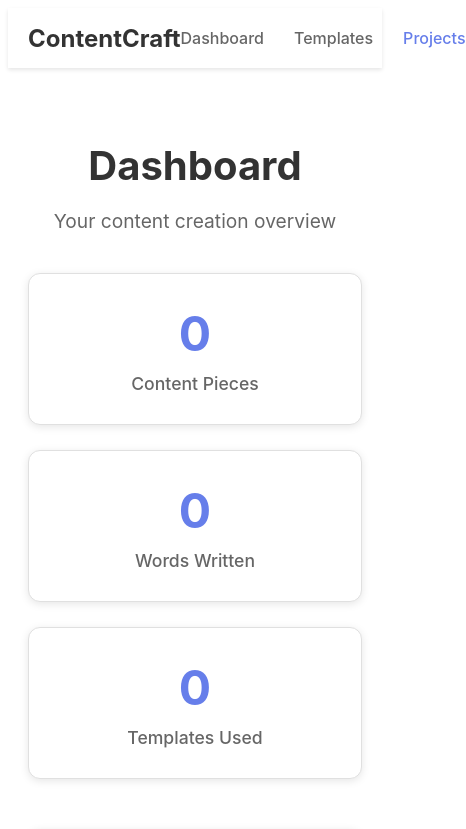
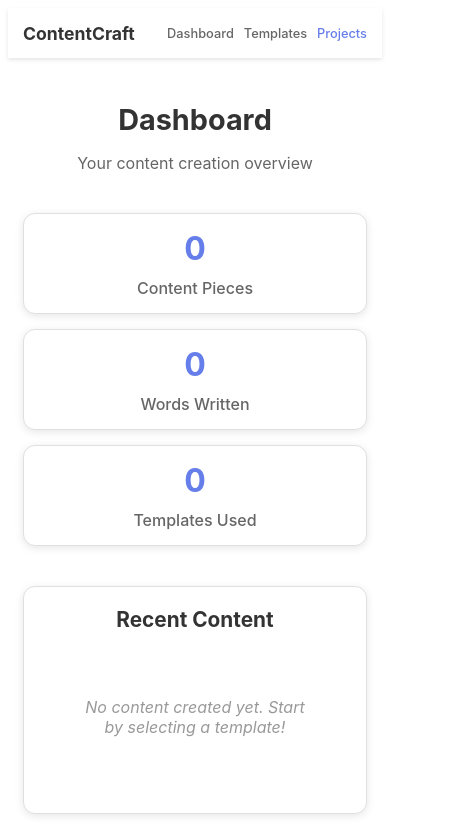
Before and after one commit to AshworthETH/ContentCraft, a React (Create React App) app: page /projects in a window 390 px wide. Shown: the top 829 px of the page, 466 px wide, since content can reach past the window. Built offline with nearby package versions, Linux system fonts and the light colour scheme.

Commit message:
responsive design for mobile devices

```diff
--- a/src/App.css
+++ b/src/App.css
@@ -32,3 +32,47 @@
   max-width: 600px;
   margin: 0 auto;
 }
+
+@media (max-width: 768px) {
+  .App-header {
+    padding: 30px 15px;
+  }
+
+  .App-header h1 {
+    font-size: 2rem;
+  }
+
+  .hero-section {
+    padding: 40px 15px;
+  }
+
+  .hero-section h2 {
+    font-size: 1.6rem;
+  }
+
+  .hero-section p {
+    font-size: 1rem;
+  }
+}
+
+@media (max-width: 480px) {
+  .App-header h1 {
+    font-size: 1.8rem;
+  }
+
+  .App-header p {
+    font-size: 1rem;
+  }
+
+  .hero-section {
+    padding: 30px 15px;
+  }
+
+  .hero-section h2 {
+    font-size: 1.4rem;
+  }
+
+  .hero-section p {
+    font-size: 0.9rem;
+  }
+}
--- a/src/components/ContentEditor.css
+++ b/src/components/ContentEditor.css
@@ -92,3 +92,60 @@
   color: #666;
   font-size: 0.9rem;
 }
+
+@media (max-width: 768px) {
+  .content-editor {
+    margin: 15px;
+    height: 500px;
+  }
+
+  .editor-header {
+    padding: 15px;
+    flex-direction: column;
+    gap: 15px;
+    align-items: stretch;
+  }
+
+  .title-input {
+    margin-right: 0;
+    margin-bottom: 10px;
+  }
+
+  .editor-actions {
+    justify-content: center;
+  }
+
+  .editor-body {
+    padding: 15px;
+  }
+
+  .content-textarea {
+    font-size: 13px;
+  }
+
+  .editor-footer {
+    padding: 12px 15px;
+  }
+}
+
+@media (max-width: 480px) {
+  .content-editor {
+    margin: 10px;
+    height: 450px;
+    border-radius: 6px;
+  }
+
+  .editor-header {
+    padding: 12px;
+  }
+
+  .btn-primary,
+  .btn-secondary {
+    padding: 8px 16px;
+    font-size: 0.9rem;
+  }
+
+  .content-textarea {
+    font-size: 12px;
+  }
+}
--- a/src/components/ExportModal.css
+++ b/src/components/ExportModal.css
@@ -110,3 +110,74 @@
   text-align: center;
   font-weight: 500;
 }
+
+@media (max-width: 768px) {
+  .export-modal {
+    width: 95%;
+    margin: 20px;
+  }
+
+  .modal-header {
+    padding: 20px;
+  }
+
+  .modal-header h3 {
+    font-size: 1.3rem;
+  }
+
+  .modal-body {
+    padding: 20px;
+  }
+
+  .content-preview {
+    padding: 15px;
+    margin-bottom: 25px;
+  }
+
+  .export-btn {
+    padding: 12px 15px;
+    font-size: 0.9rem;
+  }
+}
+
+@media (max-width: 480px) {
+  .export-modal {
+    width: 95%;
+    margin: 10px;
+  }
+
+  .modal-header {
+    padding: 15px;
+  }
+
+  .modal-header h3 {
+    font-size: 1.2rem;
+  }
+
+  .close-btn {
+    font-size: 1.3rem;
+  }
+
+  .modal-body {
+    padding: 15px;
+  }
+
+  .content-preview {
+    padding: 12px;
+    margin-bottom: 20px;
+  }
+
+  .content-preview h4 {
+    font-size: 1.1rem;
+  }
+
+  .export-options h4 {
+    font-size: 1rem;
+    margin-bottom: 15px;
+  }
+
+  .export-btn {
+    padding: 10px 12px;
+    font-size: 0.85rem;
+  }
+}
--- a/src/components/Navigation.css
+++ b/src/components/Navigation.css
@@ -47,3 +47,34 @@
 .nav-menu li a.active {
   color: #667eea;
 }
+
+@media (max-width: 768px) {
+  .nav-container {
+    padding: 0 15px;
+    height: 50px;
+  }
+
+  .nav-logo h3 {
+    font-size: 1.2rem;
+  }
+
+  .nav-menu {
+    gap: 15px;
+    font-size: 0.9rem;
+  }
+
+  .nav-menu li a {
+    padding: 8px 0;
+  }
+}
+
+@media (max-width: 480px) {
+  .nav-menu {
+    gap: 10px;
+    font-size: 0.8rem;
+  }
+
+  .nav-logo h3 {
+    font-size: 1.1rem;
+  }
+}
--- a/src/components/ProjectDashboard.css
+++ b/src/components/ProjectDashboard.css
@@ -132,3 +132,90 @@
   background: #28a745 !important;
   color: white !important;
 }
+
+@media (max-width: 768px) {
+  .project-dashboard {
+    padding: 30px 15px;
+  }
+
+  .dashboard-header h2 {
+    font-size: 2rem;
+  }
+
+  .dashboard-header p {
+    font-size: 1rem;
+  }
+
+  .stats-grid {
+    grid-template-columns: repeat(auto-fit, minmax(150px, 1fr));
+    gap: 20px;
+    margin-bottom: 40px;
+  }
+
+  .stat-card {
+    padding: 20px;
+  }
+
+  .stat-number {
+    font-size: 2.5rem;
+  }
+
+  .recent-content {
+    padding: 25px;
+  }
+
+  .content-item {
+    flex-direction: column;
+    align-items: flex-start;
+    gap: 15px;
+  }
+
+  .content-actions {
+    align-self: stretch;
+    justify-content: flex-end;
+  }
+}
+
+@media (max-width: 480px) {
+  .project-dashboard {
+    padding: 20px 15px;
+  }
+
+  .dashboard-header h2 {
+    font-size: 1.8rem;
+  }
+
+  .stats-grid {
+    grid-template-columns: 1fr;
+    gap: 15px;
+  }
+
+  .stat-card {
+    padding: 15px;
+  }
+
+  .stat-number {
+    font-size: 2rem;
+  }
+
+  .stat-label {
+    font-size: 1rem;
+  }
+
+  .recent-content {
+    padding: 20px;
+  }
+
+  .recent-content h3 {
+    font-size: 1.3rem;
+  }
+
+  .content-item {
+    padding: 15px;
+  }
+
+  .action-btn {
+    padding: 6px 12px;
+    font-size: 0.8rem;
+  }
+}
--- a/src/components/TemplateLibrary.css
+++ b/src/components/TemplateLibrary.css
@@ -50,3 +50,52 @@
   grid-template-columns: repeat(auto-fit, minmax(320px, 1fr));
   gap: 25px;
 }
+
+@media (max-width: 768px) {
+  .template-library {
+    padding: 30px 15px;
+  }
+
+  .library-header h2 {
+    font-size: 2rem;
+  }
+
+  .library-header p {
+    font-size: 1rem;
+  }
+
+  .category-filter {
+    gap: 10px;
+    margin-bottom: 30px;
+  }
+
+  .filter-btn {
+    padding: 8px 16px;
+    font-size: 0.9rem;
+  }
+
+  .templates-grid {
+    grid-template-columns: repeat(auto-fit, minmax(280px, 1fr));
+    gap: 20px;
+  }
+}
+
+@media (max-width: 480px) {
+  .template-library {
+    padding: 20px 15px;
+  }
+
+  .library-header h2 {
+    font-size: 1.8rem;
+  }
+
+  .templates-grid {
+    grid-template-columns: 1fr;
+    gap: 15px;
+  }
+
+  .filter-btn {
+    padding: 6px 12px;
+    font-size: 0.8rem;
+  }
+}
```
